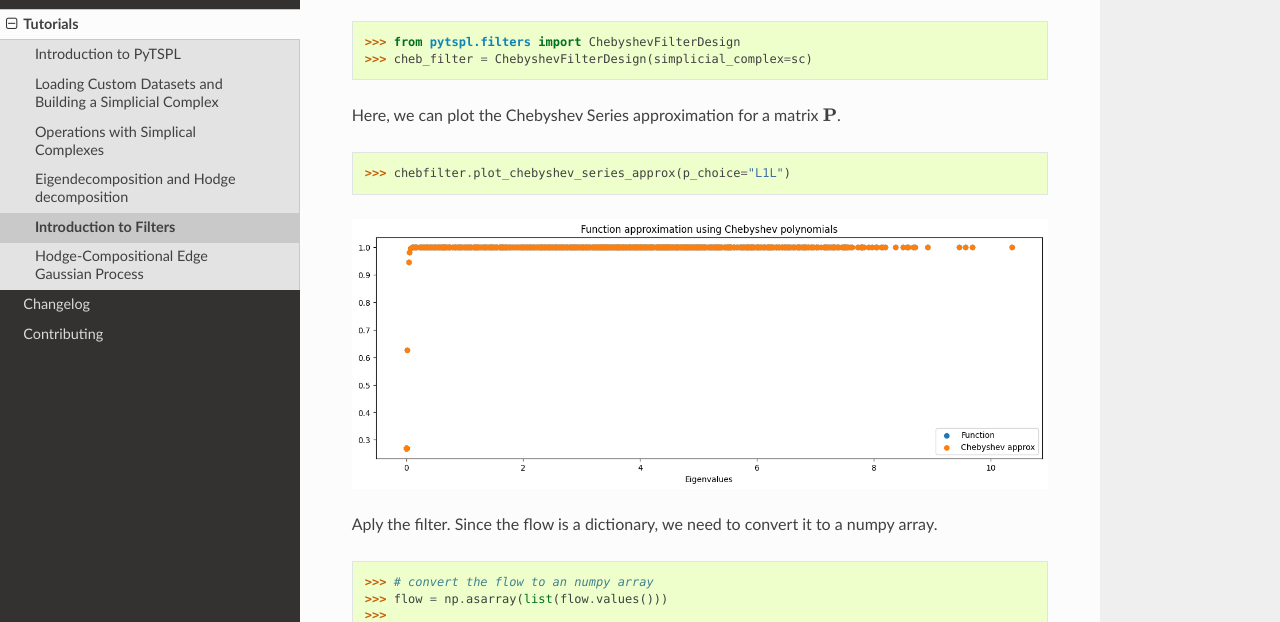
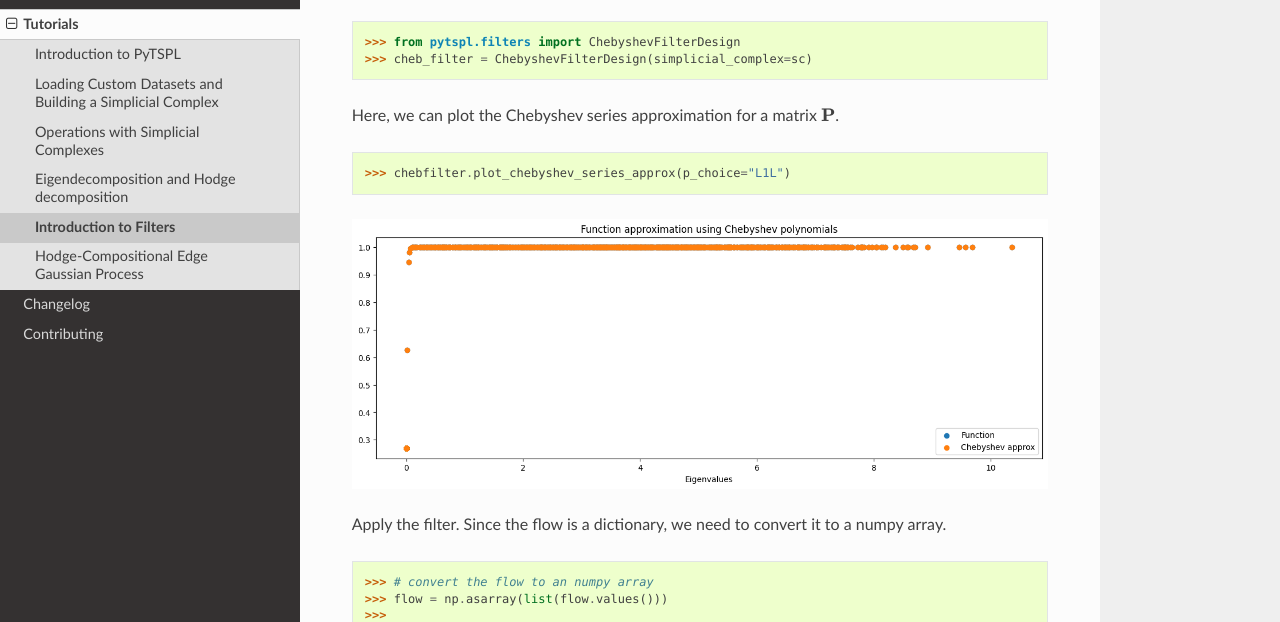
Before and after one commit to irtazahashmi/pytspl, a Sphinx documentation site: the page built from doc/tutorials/intro_to_filters.rst, in a window 1280 px wide and 900 px high, scrolled down 1049 px. Shown: the part 152-774 px from the top of the window. Built offline with Sphinx 7.4.7 and the Read the Docs theme 2.0.0, drawn with Linux system fonts in a browser that asks for light colours.

Commit message:
Fix typos in tutorials.

```diff
--- a/doc/tutorials/decomposition.rst
+++ b/doc/tutorials/decomposition.rst
@@ -44,7 +44,7 @@
 
     >>> from pytspl import SCPlot
     >>>
-    >>> scplot = SCPlot(simplical_complex=sc, coordinates=coordinates)
+    >>> scplot = SCPlot(simplicial_complex=sc, coordinates=coordinates)
     >>> scplot.draw_eigenvectors(component="gradient")
 
 
--- a/doc/tutorials/intro_to_filters.rst
+++ b/doc/tutorials/intro_to_filters.rst
@@ -45,14 +45,14 @@
 >>> from pytspl.filters import ChebyshevFilterDesign
 >>> cheb_filter = ChebyshevFilterDesign(simplicial_complex=sc)
 
-Here, we can plot the Chebyshev Series approximation for a matrix :math:`\textbf{P}`.
+Here, we can plot the Chebyshev series approximation for a matrix :math:`\textbf{P}`.
 
 >>> chebfilter.plot_chebyshev_series_approx(p_choice="L1L")
 
 .. image:: figures/filters/cheb_series_approx.png
 
 
-Aply the filter. Since the flow is a dictionary, we need to convert it to
+Apply the filter. Since the flow is a dictionary, we need to convert it to
 a numpy array.
 
 >>> # convert the flow to an numpy array
```
Also changed, not shown: README.rst (+19 -19 lines), doc/tutorials/ops_with_sc.rst (+9 -9 lines), doc/tutorials/reading_custom_datasets.rst (+6 -6 lines), 6 other files.
